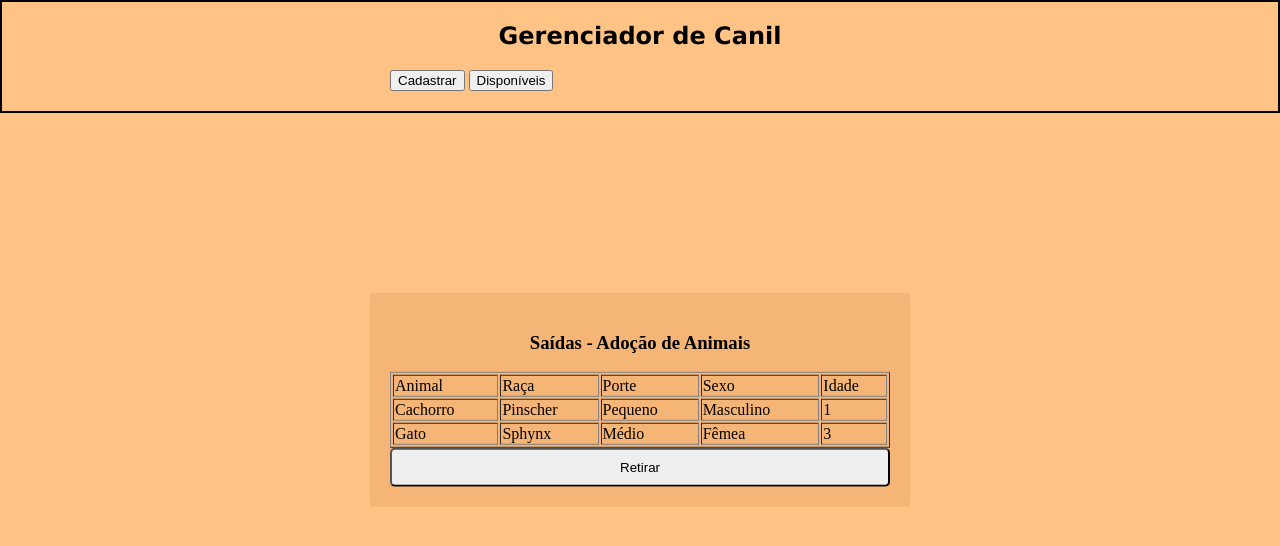
After one commit to lorran-xo/php-gerenciador-canil, a PHP site: page /saidas.php in a window 1280 px wide. The commit adds this page. Shown: the top 546 px of the page. Run offline with PHP 8.4, Linux system fonts and the light colour scheme.

Commit message:
rotas html para fluir as páginas
./index.php -> Página inicial que lista os animais do canil;
./cadastro.php -> Formulário que será possível cadastrar animais novos no canil;
./saidas.php -> Terá a listagem dos animais disponíveis e será possível retirar animais da tabela para adoção.

```diff
--- /dev/null
+++ b/saidas.php
@@ -0,0 +1,58 @@
+<!DOCTYPE html>
+<html lang="pt">
+
+<head>
+	<link href="index.css" rel="stylesheet">
+	<meta name="viewport" content="width=device-width, initial-scale=1.0">
+	<title>Gerenciador de Canil</title>
+</head>
+
+<body>
+	<script src="functions.js"></script>
+
+	<?php
+		//echo "Hello World!"
+		// aqui dentro pode usar codigos lógicos
+	?>
+	<!-- <button class="styled-button" onclick="geraAlerta('Cadastrar Animal no Sistema')">Cadastrar Animal</button>
+	<button class="styled-button" onclick="geraAlerta('Retirar Animal do Sistema')">Retirar Animal</button>-->
+
+	<section class="content">
+		<div class="cadastro">
+			<center><h2> Gerenciador de Canil </h2></center>
+			<form class="form" method="POST" action="./functions.php">
+				<center><h3> Saídas - Adoção de Animais</h3></center>
+					<table border="1">
+					    <tr>
+					        <td>Animal</td>
+					        <td>Raça</td>
+					        <td>Porte</td>
+					        <td>Sexo</td>
+					        <td>Idade</td>
+					    </tr>
+					    <tr>
+					        <td>Cachorro</td>
+					        <td>Pinscher</td>
+					        <td>Pequeno</td>
+					        <td>Masculino</td>
+					        <td>1</td>
+					    </tr>
+					    <tr>
+					        <td>Gato</td>
+					        <td>Sphynx</td>
+					        <td>Médio</td>
+					        <td>Fêmea</td>
+					        <td>3</td>
+					    </tr>
+					</table>
+				<input class="field" name="acao" type="submit" value="Retirar">
+			</form>
+			 <a href="./cadastro.php"><input name="acao" type="submit" value="Cadastrar"></a>
+			 <a href="./index.php"><input name="acao" type="submit" value="Disponíveis"></a>
+
+		</div>
+
+	</section>
+</body>
+
+</html>
```
Also changed, not shown: cadastro.php (added, +39 -0 lines), index.php (+27 -8 lines), page2.php (deleted, +0 -57 lines).
